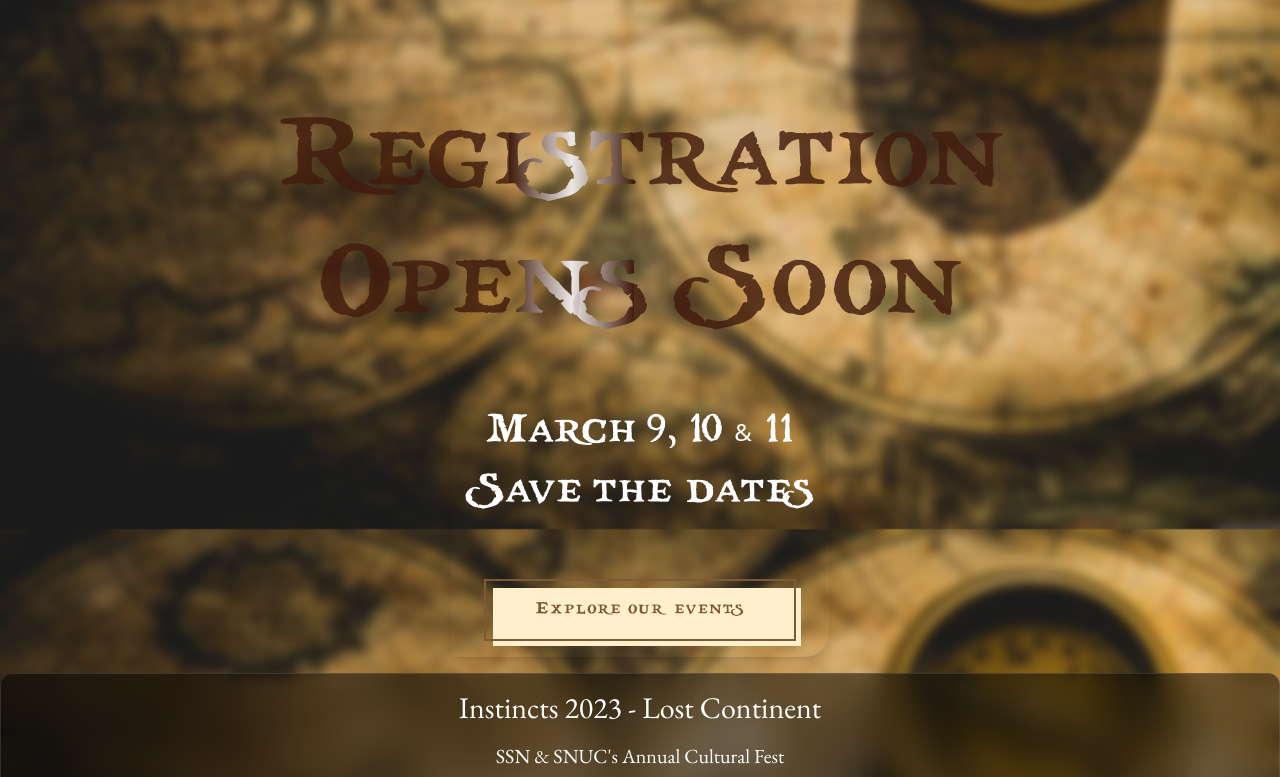
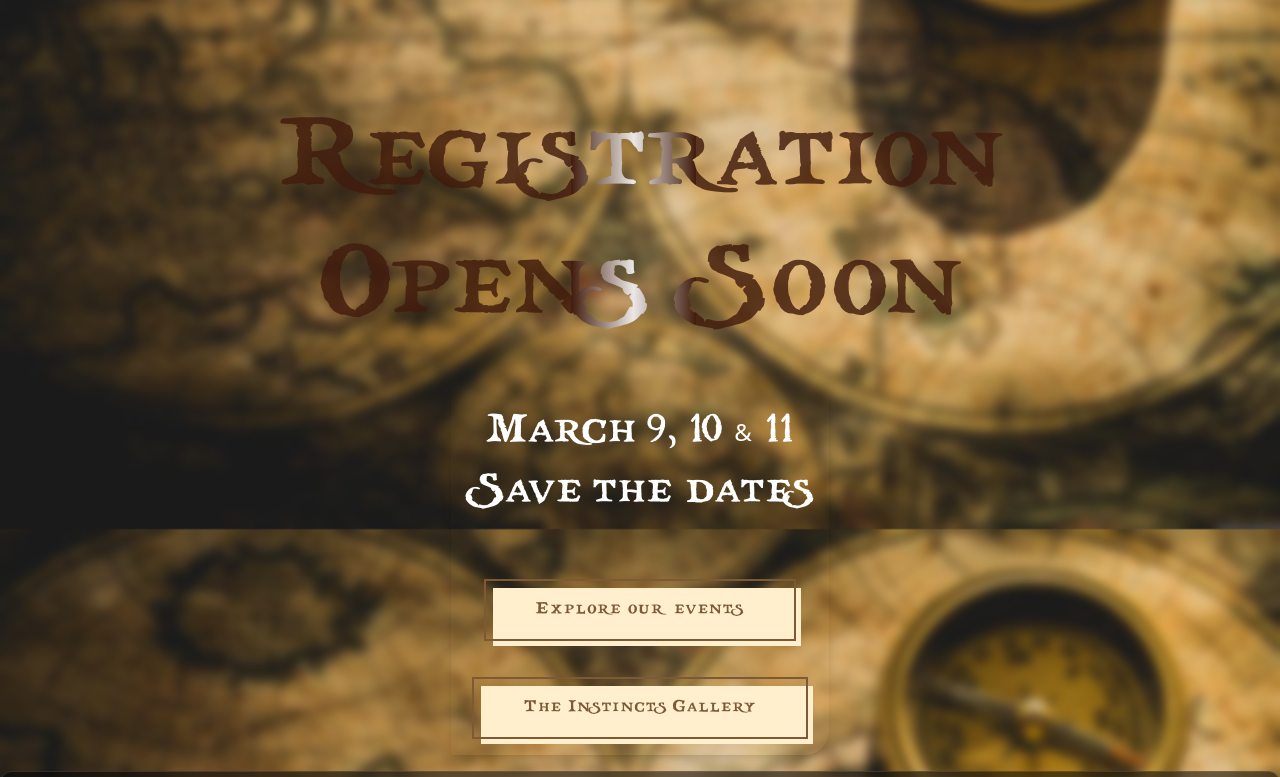
Before and after one commit to monieshravichandrran/instincts23, a Next.js app: page / in a window 1280 px wide. Shown: the part 323-1100 px from the top of the page. Built offline with nearby package versions, Linux system fonts and the light colour scheme.

Commit message:
gallery added

```diff
--- a/components/Logo/index.tsx
+++ b/components/Logo/index.tsx
@@ -9,7 +9,7 @@ export const CollegeLogo = () => {
   const [nav, setNav] = useState(false);
   return (
     <>
-      <div className="">
+      <div className="z-40">
         <img
           src="/images/SNUC-white.png"
           alt="SNUC"
--- a/data/debugImages.ts
+++ /dev/null
@@ -1 +0,0 @@
-export const Images = [0,1,2,3,4,5,6,7,8,9,10,11,12,13,14,15,16,17,18,19,20,21];
--- a/pages/about.tsx
+++ b/pages/about.tsx
@@ -1,4 +1,4 @@
-import { CollegeLogo, Footer, PageHead } from "components";
+import { Button, CollegeLogo, Footer, PageHead } from "components";
 
 export default function About() {
   return (
@@ -22,6 +22,9 @@ export default function About() {
             country. This year, Instincts will be held offline with an exciting
             prize pool of Rup
           </p>
+          <Button href={"/gallery"} large>
+            Explore the Instincts Gallery
+          </Button>
         </div>
       </div>
       <Footer />
--- a/pages/gallery.tsx
+++ b/pages/gallery.tsx
@@ -2,19 +2,18 @@ import { CollegeLogo, Footer, PageHead } from "components";
 import React from "react";
 import Script from "next/script";
 import Image from "next/image";
-import { Images } from "data/debugImages";
 
 export default function Events() {
   return (
     <div className="overflow-hidden">
       <PageHead />
-      <div className="flex flex-col items-center justify-center w-full min-h-screen p-2 md:p-4 m-auto text-white font-main gallerycont">
+      <div className="flex flex-col items-center justify-center w-full min-h-screen m-auto text-white">
         <CollegeLogo />
-        <script src="https://cdn.jsdelivr.net/npm/animejs@3.1.0/lib/anime.min.js" integrity="sha256-98Q574VkbV+PkxXCKSgL6jVq9mrVbS7uCdA+vt0sLS8=" crossOrigin="anonymous"></script>
-        <script src="https://hammerjs.github.io/dist/hammer.js"></script>
-        <div className="h-[93vh] lg:w-[98%] sm:w-full flex flex-col items-end justify-center">
-        <div className="slider w-[96vw] md:w-[95vw]" data-state="0">
-
+        <Script src="https://cdn.jsdelivr.net/npm/animejs@3.1.0/lib/anime.min.js" integrity="sha256-98Q574VkbV+PkxXCKSgL6jVq9mrVbS7uCdA+vt0sLS8=" crossOrigin="anonymous"></Script>
+        <Script src="https://hammerjs.github.io/dist/hammer.js"></Script>
+        <Script src="slideIn.js" />
+        <div className="sm:w-full flex flex-col items-end justify-center">
+        <div className="slider mt-[-6.6vh]" data-state="0">
           <div className="status">
             <div className="point" data-current="0"></div>
             <div className="stat" data-key="0"></div>
@@ -132,7 +131,6 @@ export default function Events() {
         </div>
         </div>
       </div>
-      <script src="slideIn.js" />
     </div>
   );
 }
--- a/pages/index.tsx
+++ b/pages/index.tsx
@@ -33,6 +33,11 @@ export default function Home() {
                 Explore our events
               </Button>
             </div>
+            <div className="mt-5 flex justify-center text-[3rem] lg:text-[3rem] text-center font-title">
+              <Button href="/gallery" large>
+                The Instincts Gallery
+              </Button>
+            </div>
           </div>
         </div>
       </div>
--- a/styles/globals.css
+++ b/styles/globals.css
@@ -288,9 +288,11 @@ body {
   font-weight: normal;
 }
 
+
 .slider {
   position: relative;
   display: flex;
+  width: 100vw;
   height: 100vh;
   overflow: hidden;
 }
@@ -299,7 +301,6 @@ body {
   bottom: 10px;
   right: 10px;
   display: flex;
-  padding-bottom: none !important;
 }
 .slider .status .point {
   position: absolute;
@@ -344,7 +345,6 @@ body {
 .slider .text {
   position: absolute;
   color: #fff;
-  text-shadow: 0 0 5px #000 3;
   z-index: 20;
   transform-origin: right top;
   transform: rotate(-90deg) translateY(calc(-88vh));
@@ -353,7 +353,6 @@ body {
   grid-template-rows: 1fr;
   text-transform: uppercase;
 }
-
 .slider .text div {
   grid-column-start: 1;
   grid-column-end: 2;
@@ -384,11 +383,3 @@ body {
   transform: translateY(0) scale(1);
   opacity: 1;
 }
-
-.gallerycont {
-  padding-bottom: 0 !important;
-}
-
-.btn-color {
-  background: linear-gradient(to right, #ae8141, #1f2937);
-}
```
